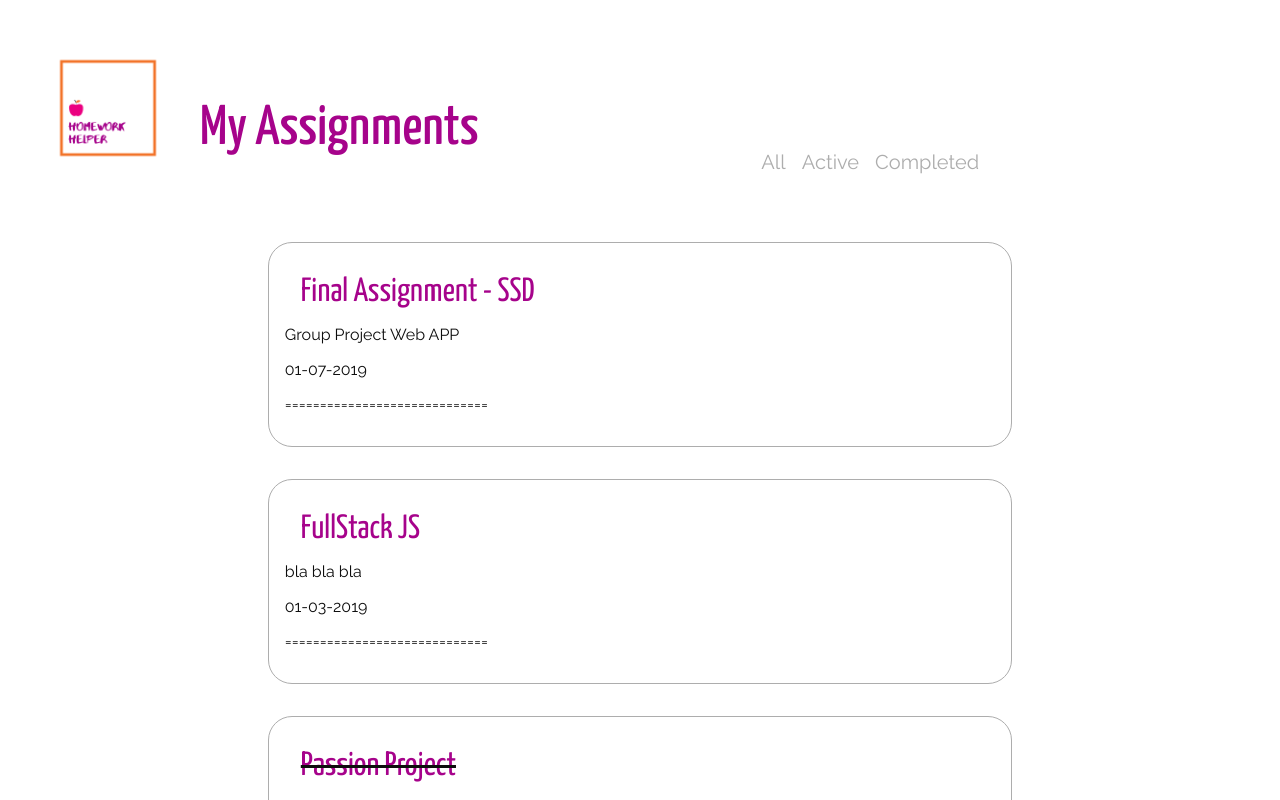
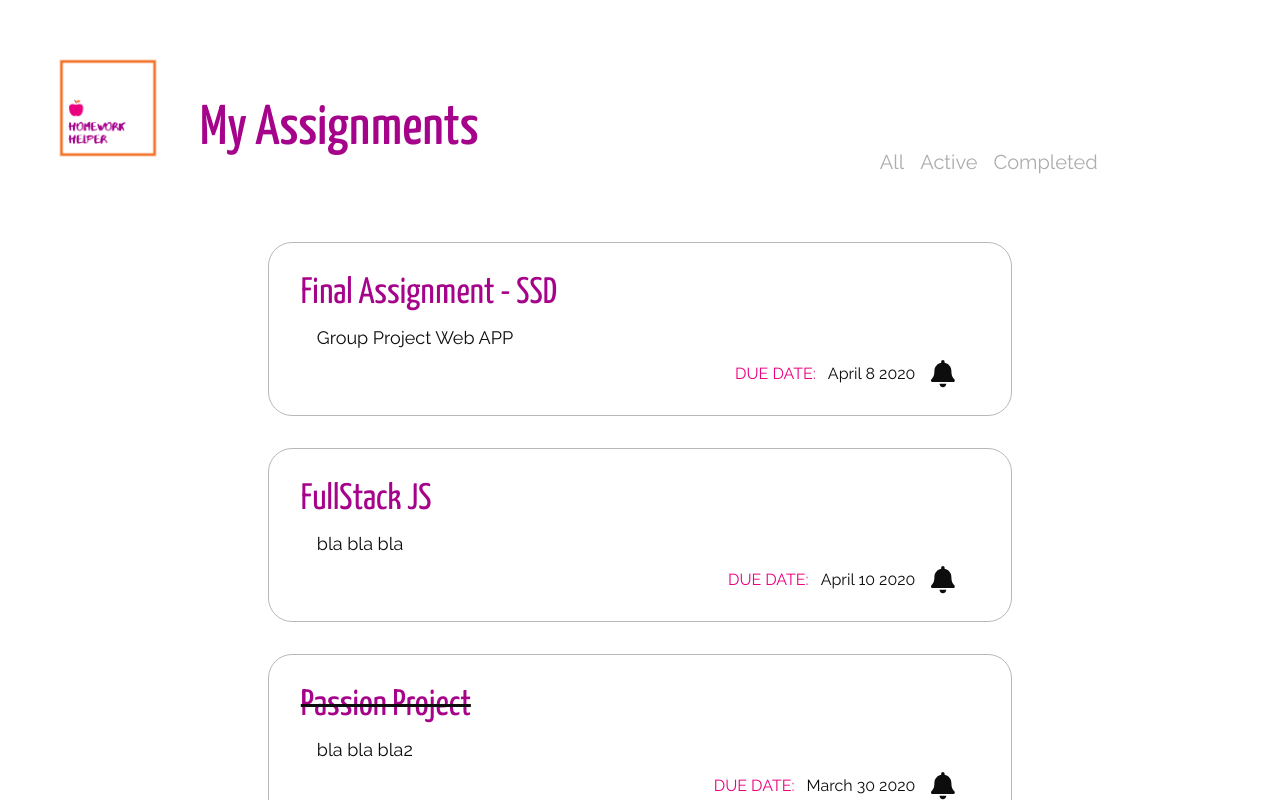
Before and after one commit to denismaltev/AssignmentTracker_Client, a React (Create React App) app in the folder homework-tracker/: page / in a window 1280 px wide. Shown: the top 800 px of the page. Built offline with nearby package versions, Linux system fonts and the light colour scheme.

Commit message:
#21 added styling to myassingment component (90% complete)

```diff
--- a/homework-tracker/src/App.css
+++ b/homework-tracker/src/App.css
@@ -17,7 +17,7 @@
   flex: 1;
   justify-content: space-between;
   padding-bottom: 3rem;
-  width: 80%
+  width: 90%
 }
 
 .brand {
@@ -106,14 +106,67 @@
 
 .Card {
   width: 60%;
-  border: 1px solid #adadad;
+  border: 1px solid hsla(0, 0%, 68%, 0.856);
   border-radius: 1.5rem;
   margin: 0 auto 2rem;
   padding: 1rem;
+  display: flex;
+  flex-direction: column;
+}
+
+.CardHeading {
+  display: flex;
+  justify-content: space-between;
 }
 
 .Card h4 {
   color: #A6038B;
-  font-size:2.1rem;
+  font-size:2.3rem;
   margin: 1rem
 }
+
+.CardFunctions {
+  /* align-self: flex-end;
+  display: flex;
+  justify-content: center; */
+}
+
+.edit {
+  color: rgba(166, 3, 139, 0.76);
+  font-size: 2rem;
+  margin-right: 1rem;
+}
+
+.delete {
+  color: rgba(242, 83, 68, 0.76);
+  font-size: 2.5rem;
+  margin-right: 2.5rem;
+}
+
+.CardDescription {
+  color: #0D0D0D;
+  margin: 0 0 0 2rem;
+  font-size: 1.125rem;
+}
+
+.DueDate {
+  display: flex;
+  align-items: center;
+  justify-content: flex-end;
+  margin-right:2.5rem;
+  font-size: 1rem;
+}
+
+.CardDate {
+  margin-right: 1rem
+}
+
+.DueDateTitle {
+  text-transform: uppercase;
+  color: #EB0080;
+  padding-right: .5rem;
+}
+
+.notification {
+  font-size: 1.7rem;
+}
--- a/homework-tracker/src/components/Assignment.js
+++ b/homework-tracker/src/components/Assignment.js
@@ -1,7 +1,7 @@
 import React, { useState, useEffect } from "react";
 import { Button } from "react-bootstrap";
 import { FontAwesomeIcon } from '@fortawesome/react-fontawesome'
-import { faPen, faTimes } from '@fortawesome/free-solid-svg-icons'
+import { faPen, faTimes, faBell} from '@fortawesome/free-solid-svg-icons'
 
 export default function Assignment(props) {
   const [refreshComponent, setRefreshComponent] = useState(false);
@@ -35,30 +35,39 @@ export default function Assignment(props) {
     onMouseEnter= {() => setIsShown(true)}
     onMouseLeave={()=> setIsShown(false)}
     >
-    {isShown &&(
-      <div className="CardFunctions">
-              <FontAwesomeIcon icon={faPen}
-              onClick={editAssignment}  />
-              <FontAwesomeIcon icon={faTimes}
-              onClick={deleteAssignment}  />
-              </div>
-        )}
+    <div className="CardHeading">
       {props.assignment.isDone ? (
         <strike>
           <h4>
             <div onClick={isDoneChange}>{props.assignment.title}</div>
           </h4>
+
         </strike>
       ) : (
         <div>
           <h4>
             <div onClick={isDoneChange}>{props.assignment.title}</div>
           </h4>
-        </div>
+          </div>
       )}
-      <p>{props.assignment.description}</p>
-      <p>{props.assignment.data}</p>
-      <p>=============================</p>
+       {isShown &&(
+        <div className="CardFunctions">
+              <FontAwesomeIcon
+              className="edit"
+              icon={faPen}
+              onClick={editAssignment}  />
+              <FontAwesomeIcon
+              className="delete"
+              icon={faTimes}
+              onClick={deleteAssignment}  />
+      </div>
+        )}
+      </div>
+      <p className="CardDescription">{props.assignment.description}</p>
+      <div className="DueDate">
+      <p className="CardDate"><span className="DueDateTitle">Due Date: </span>{props.assignment.data}</p>
+      <FontAwesomeIcon className="notification" icon={faBell} />
+      </div>
     </div>
   );
 }
--- a/homework-tracker/src/components/MyAssignments.js
+++ b/homework-tracker/src/components/MyAssignments.js
@@ -8,25 +8,25 @@ const fakeDataArray = [
   {
     title: "Final Assignment - SSD",
     description: "Group Project Web APP",
-    data: "01-07-2019",
+    data: "April 8 2020",
     isDone: false
   },
   {
     title: "FullStack JS",
     description: " bla bla bla",
-    data: "01-03-2019",
+    data: "April 10 2020",
     isDone: false
   },
   {
     title: "Passion Project",
     description: "bla bla bla2",
-    data: "01-08-2019",
+    data: "March 30 2020",
     isDone: true
   },
   {
     title: "bla bla Project",
     description: "bla bla bla3",
-    data: "01-05-2019",
+    data: "March 12 2020",
     isDone: true
   }
 ];
```
